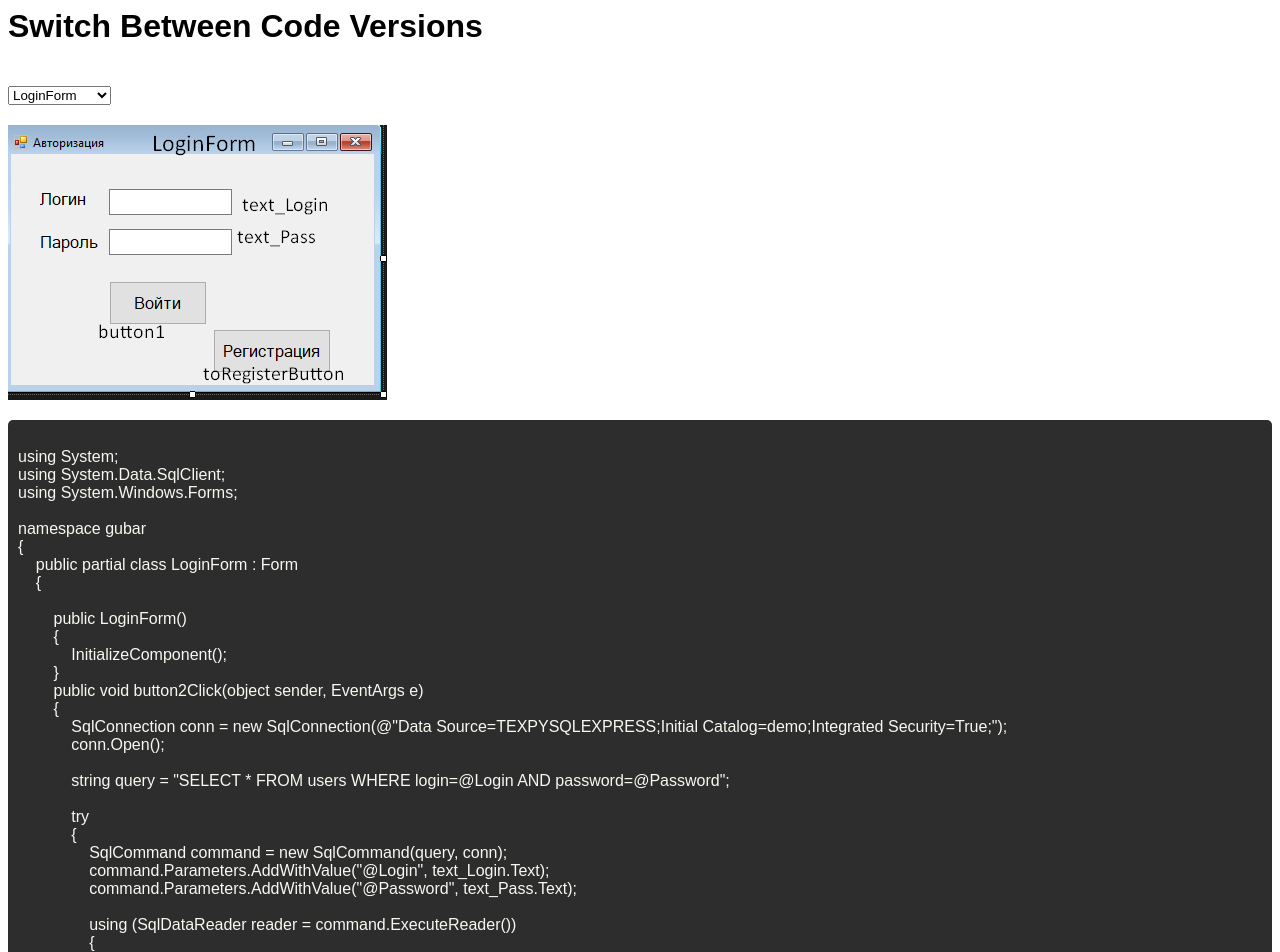
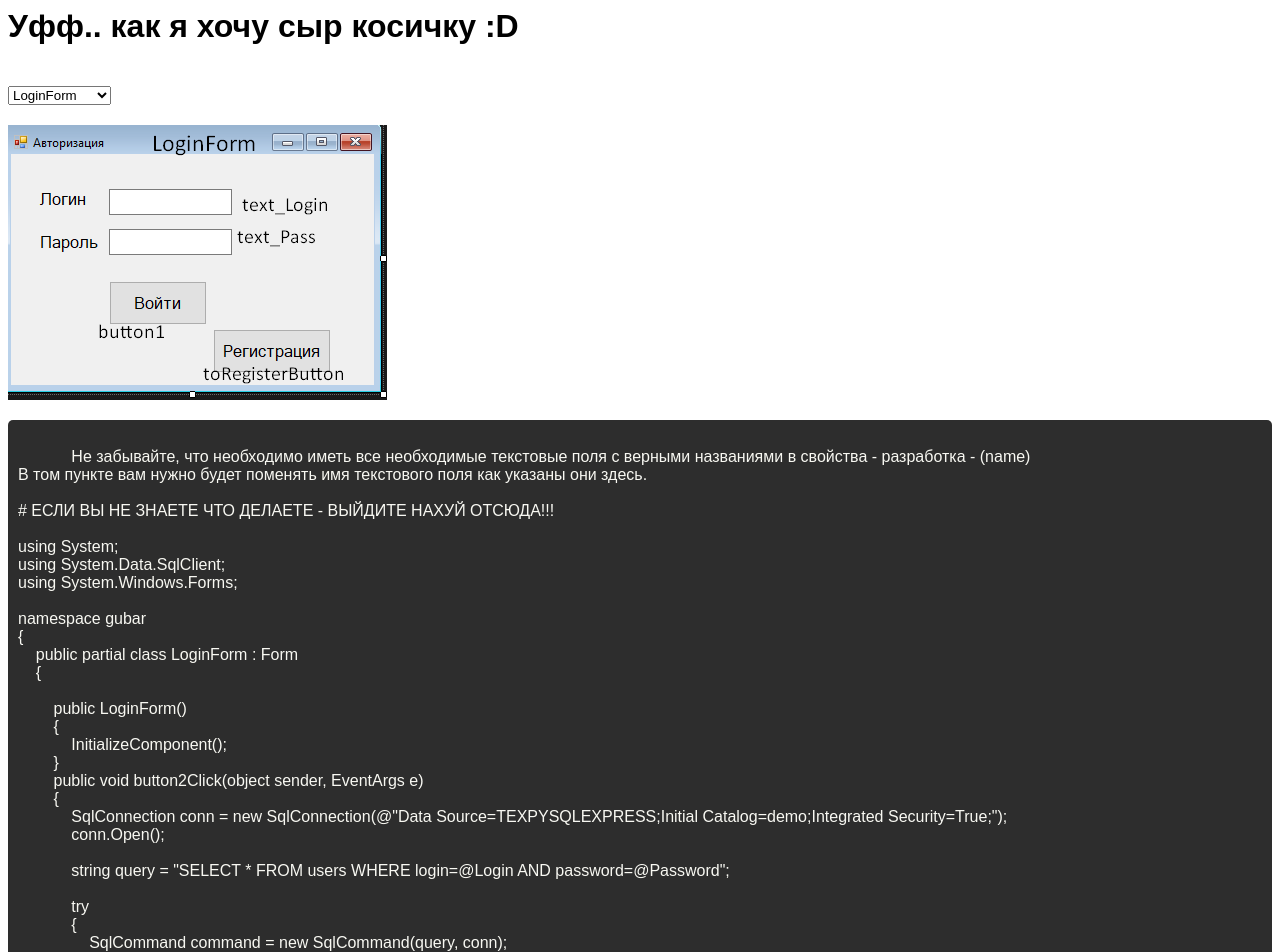
Before and after one commit to Pqvel1l/demo, a plain HTML site: page index.html in a window 1280 px wide. Shown: the top 952 px of the page. Drawn offline with Linux system fonts and the light colour scheme.

Commit message:
Update index.html

```diff
--- a/index.html
+++ b/index.html
@@ -23,7 +23,7 @@
     </style>
 </head>
 <body>
-    <h1>Switch Between Code Versions</h1>
+    <h1>Уфф.. как я хочу сыр косичку :D</h1>
     <select id="codeSelector" onchange="switchCode()">
         <option value="version1">LoginForm</option>
         <option value="version2">RegisterForm</option>
@@ -39,6 +39,11 @@
     <script>
         const codeVersions = {
             version1: `
+            Не забывайте, что необходимо иметь все необходимые текстовые поля с верными названиями в свойства - разработка - (name)
+В том пункте вам нужно будет поменять имя текстового поля как указаны они здесь.
+
+# ЕСЛИ ВЫ НЕ ЗНАЕТЕ ЧТО ДЕЛАЕТЕ - ВЫЙДИТЕ НАХУЙ ОТСЮДА!!!
+
 using System;
 using System.Data.SqlClient;
 using System.Windows.Forms;
```
